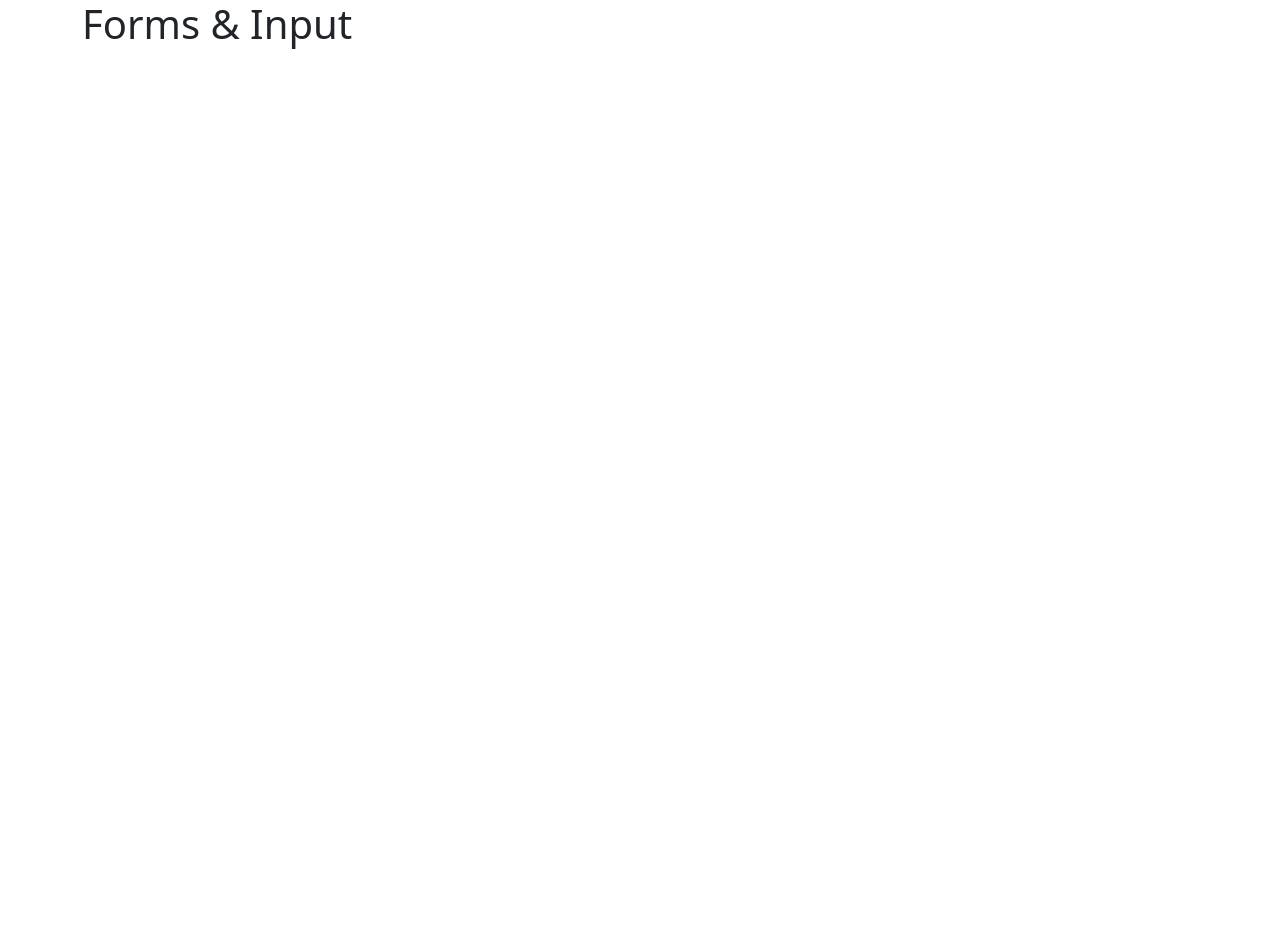
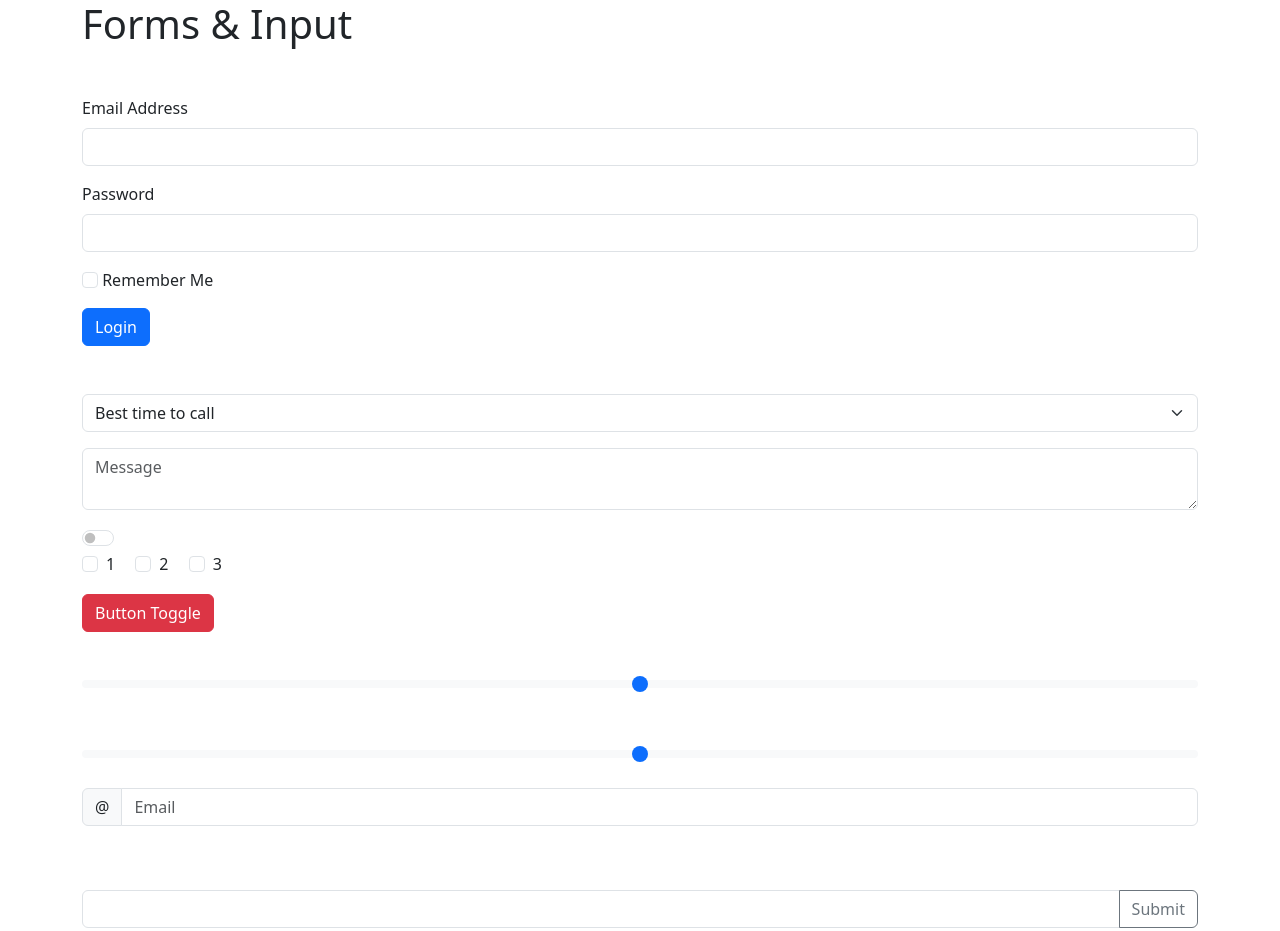
Before and after one commit to krum99/bootstrap-5-from-scratch, a plain HTML site: page bootstrap-sandbox/bootstrap-sandbox-start/14-forms-input.html in a window 1280 px wide. Before the commit the page ends 800 px from the top, so only its background shows below. Drawn offline with Linux system fonts and the light colour scheme.

Commit message:
forms input

```diff
--- a/bootstrap-sandbox/bootstrap-sandbox-start/14-forms-input.html
+++ b/bootstrap-sandbox/bootstrap-sandbox-start/14-forms-input.html
@@ -12,30 +12,119 @@
       <h1 class="mb-5">Forms & Input</h1>
 
       <!-- Basic Form -->
+      <form>
+        <div class="mb-3">
+          <label for="email" class="form-label">Email Address</label>
+          <input type="email" class="form-control" />
+        </div>
+        <div class="mb-3">
+          <label for="password" class="form-label">Password</label>
+          <input type="password" class="form-control" />
+        </div>
+        <div class="mb-3">
+          <input type="checkbox" class="form-check-input" id="remember" />
+          <label for="remember" class="form-check-label">Remember Me</label>
+        </div>
+        <input type="submit" value="Login" class="btn btn-primary" />
+      </form>
 
       <br /><br />
 
       <!-- Other Fields -->
       <form>
         <!-- Select Fields -->
+        <div class="mb-3">
+          <select class="form-select">
+            <option>Best time to call</option>
+            <option value="morning">Morning</option>
+            <option value="afternoon">Afternoon</option>
+            <option value="evening">Evening</option>
+          </select>
+        </div>
 
         <!-- Textarea -->
+        <div class="mb-3">
+          <textarea class="form-control" placeholder="Message"></textarea>
+        </div>
 
         <!-- Switch -->
+        <div class="form-check form-switch">
+          <input type="checkbox" class="form-check-input" />
+        </div>
 
         <!-- Inline Checkboxes -->
+        <div class="mb-3">
+          <div class="form-check form-check-inline">
+            <input
+              type="checkbox"
+              class="form-check-input"
+              id="ch1"
+              value="option1"
+            />
+            <label for="ch1" class="form-check-label">1</label>
+          </div>
+          <div class="form-check form-check-inline">
+            <input
+              type="checkbox"
+              class="form-check-input"
+              id="ch2"
+              value="option2"
+            />
+            <label for="ch2" class="form-check-label">2</label>
+          </div>
+          <div class="form-check form-check-inline">
+            <input
+              type="checkbox"
+              class="form-check-input"
+              id="ch3"
+              value="option3"
+            />
+            <label for="ch3" class="form-check-label">3</label>
+          </div>
+        </div>
 
         <!-- Toggle Button -->
+        <div class="mb-3">
+          <input type="checkbox" class="btn-check" id="btn-check" />
+          <label class="btn btn-danger" for="btn-check">Button Toggle</label>
+        </div>
 
         <!-- Range -->
+        <div class="mb-3">
+          <label for="range" class="form-label"></label>
+          <input type="range" class="form-range" id="range" />
+        </div>
 
         <!-- Range Steps -->
+        <div class="mb-3">
+          <label for="range" class="form-label"></label>
+          <input
+            type="range"
+            class="form-range"
+            id="range"
+            min="0"
+            max="5"
+            step="0.5"
+          />
+        </div>
+      </form>
+
+      <!-- Input Groups -->
+      <form>
+        <div class="input-group mb-3">
+          <span class="input-group-text">@</span>
+          <input type="email" class="form-control" placeholder="Email" />
+        </div>
       </form>
 
       <br /><br />
 
-      <!-- Input Groups -->
-      <form></form>
+      <form>
+        <div class="input-group">
+          <input type="text" class="form-control" />
+          <button class="btn btn-outline-secondary">Submit</button>
+        </div>
+      </form>
 
       <!-- Don't go past here -->
     </div>
```
